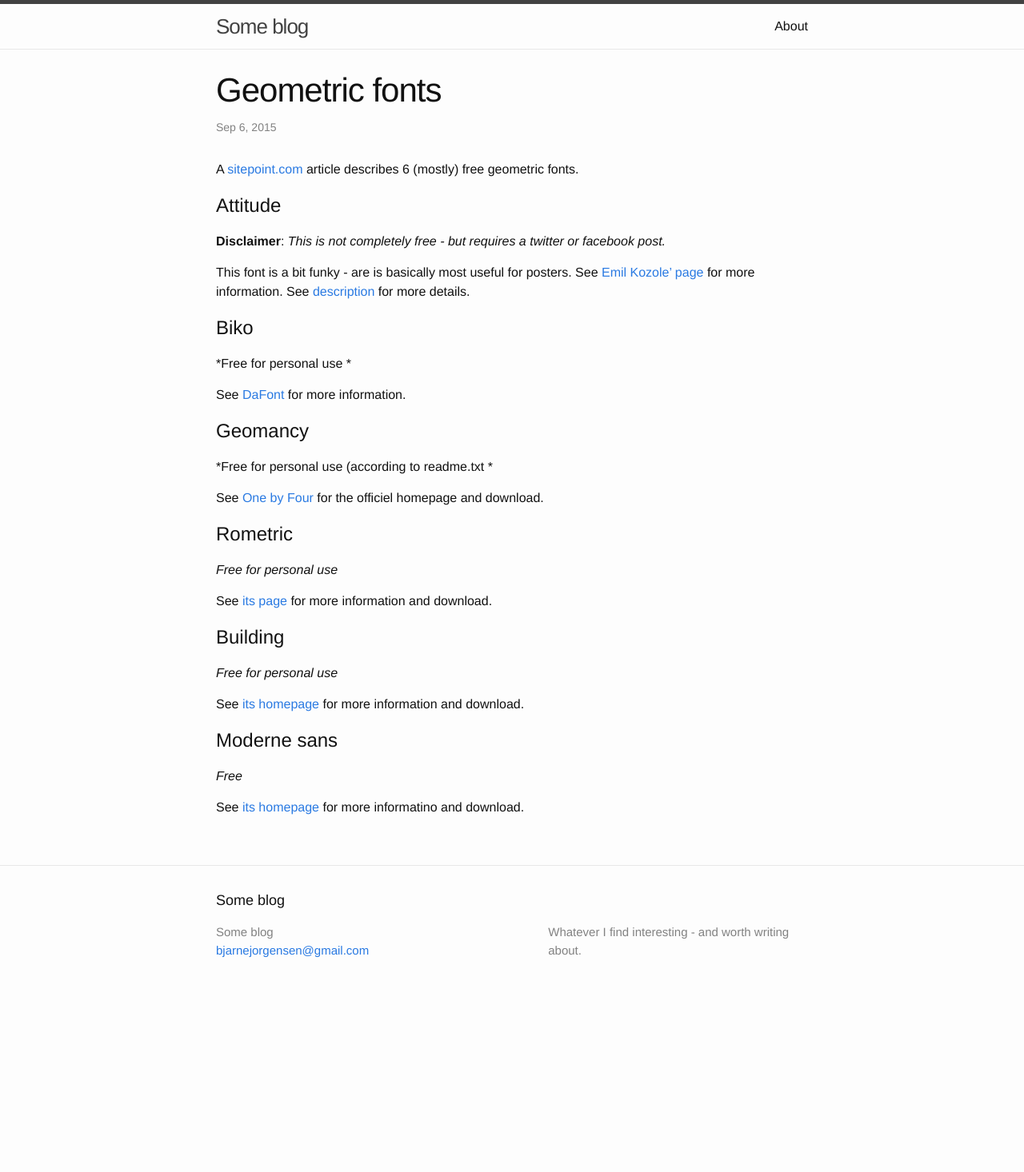
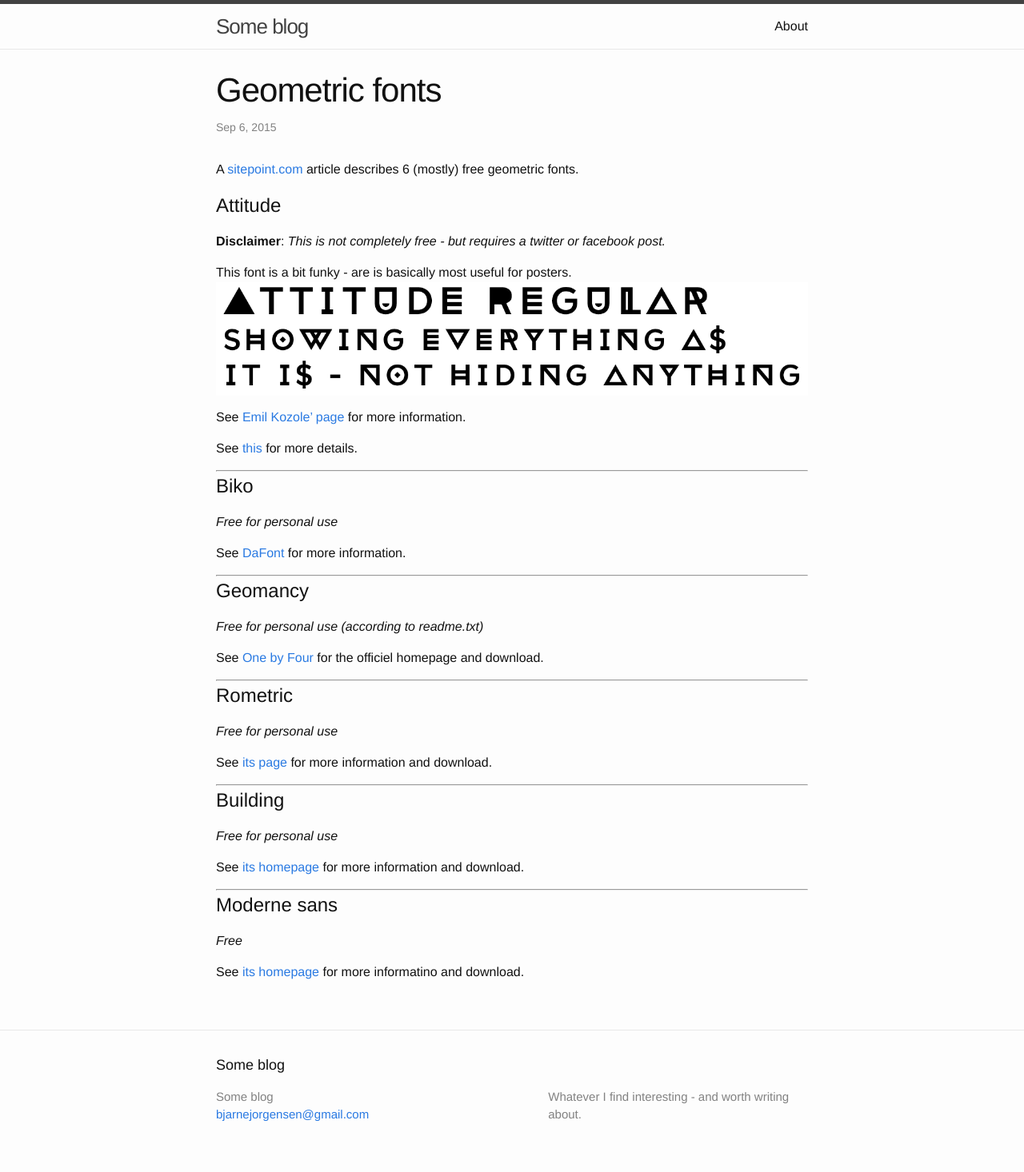
Before and after one commit to bjarnejorgensen/bjarnejorgensen.github.io, a Jekyll site: the page built from _font/2015-09-06-geometric-fonts.md, in a window 1280 px wide. Shown: the whole page at 80% size. Built offline with Jekyll 4.4.1, drawn with Linux system fonts in a browser that asks for light colours; before the commit the page ends 1260 px from its top, so only the background shows below that.

Commit message:
Fix formating

```diff
--- a/_font/2015-09-06-geometric-fonts.md
+++ b/_font/2015-09-06-geometric-fonts.md
@@ -10,29 +10,42 @@ A [sitepoint.com](http://www.sitepoint.com/geometric-fonts/) article describes 6
 **Disclaimer**: *This is not completely free - but requires a twitter or facebook post.*
 
 This font is a bit funky - are is basically most useful for posters.
+![The regular version](images/attitude-regular.png)
+
 See [Emil Kozole' page](https://www.behance.net/gallery/Attitude-font/6822285) for more information.
-See [description](description/attitude.html) for more details.
+
+See [this](description/attitude.html) for more details.
+
+---
 
 # Biko
-*Free for personal use *
+*Free for personal use*
 
 See [DaFont](http://www.dafont.com/biko.font) for more information.
 
+---
+
 # Geomancy
-*Free for personal use (according to readme.txt *
+*Free for personal use (according to readme.txt)*
 
 See [One by Four](http://www.onebyfourstudio.com/projects/fonts/2010/geomancy/) for the officiel homepage and download.
+
+---
 
 #Rometric
 *Free for personal use*
 
 See [its page](https://www.behance.net/gallery/ROMETRIC-geometric-font/11176637) for more information and download.
 
+---
+
 #Building
 *Free for personal use*
 
 See [its homepage](https://www.behance.net/gallery/15876377/BUILDING-Free-Font%5D) for more information and download.
 
+---
+
 #Moderne sans
 *Free*
 
```
